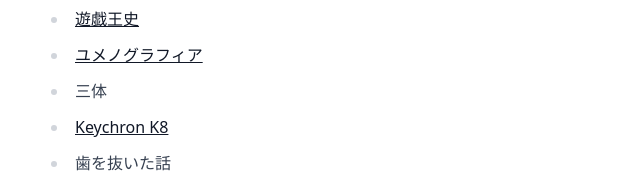
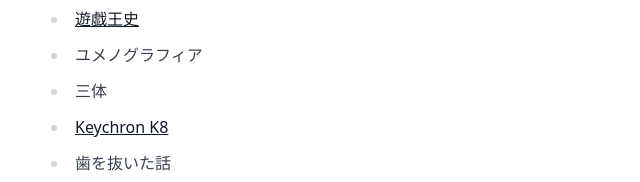
Before and after one commit to putcut/gamingworth, an Astro site: page /30 in a window 1280 px wide. Shown: the part 1030-1212 px from the top of the page, 309-949 px from the left. Built offline with nearby package versions, Linux system fonts and the light colour scheme; Astro itself is replaced by a stand-in of ours.

Commit message:
スパムURLになってたっぽいので削除

```diff
--- a/src/content/post/30.mdx
+++ b/src/content/post/30.mdx
@@ -23,7 +23,7 @@
 - [手を伸ばせ、そしてコマンドを入力しろ](https://www.amazon.co.jp/dp/B07CL3JF7H/ref=cm_sw_r_tw_dp_PDN1XWWAGEE047HPCC03)
 - [遊戯王デュエルモンスターズ レガシー・オブ・ザ・デュエリスト：リンク・エボリューション](https://store.steampowered.com/app/1150640/_/)
 - [遊戯王史](https://yugioh-history.com/)
-- [ユメノグラフィア](https://www.yumenographia.com/)
+- ユメノグラフィア
 - 三体
 - [Keychron K8](https://www.keychron.com/products/keychron-k8-tenkeyless-wireless-mechanical-keyboard)
 - 歯を抜いた話
```
